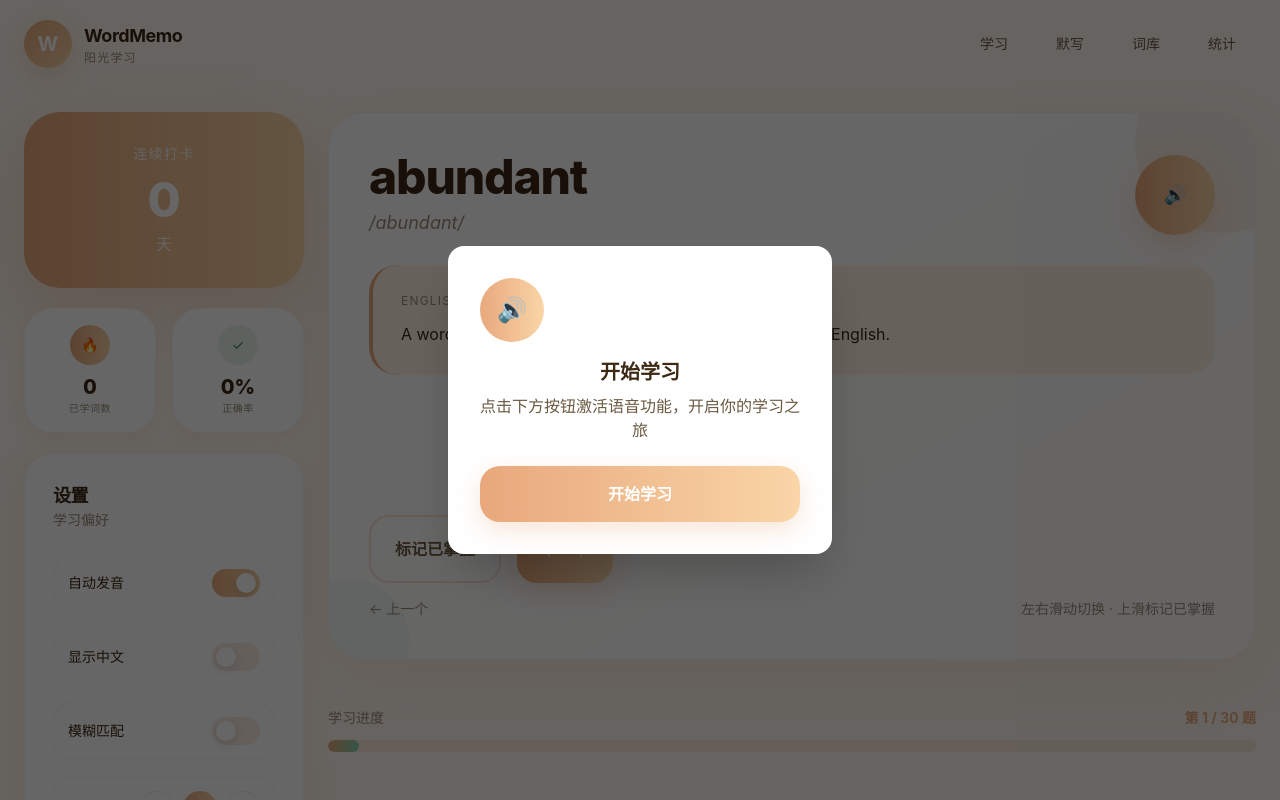
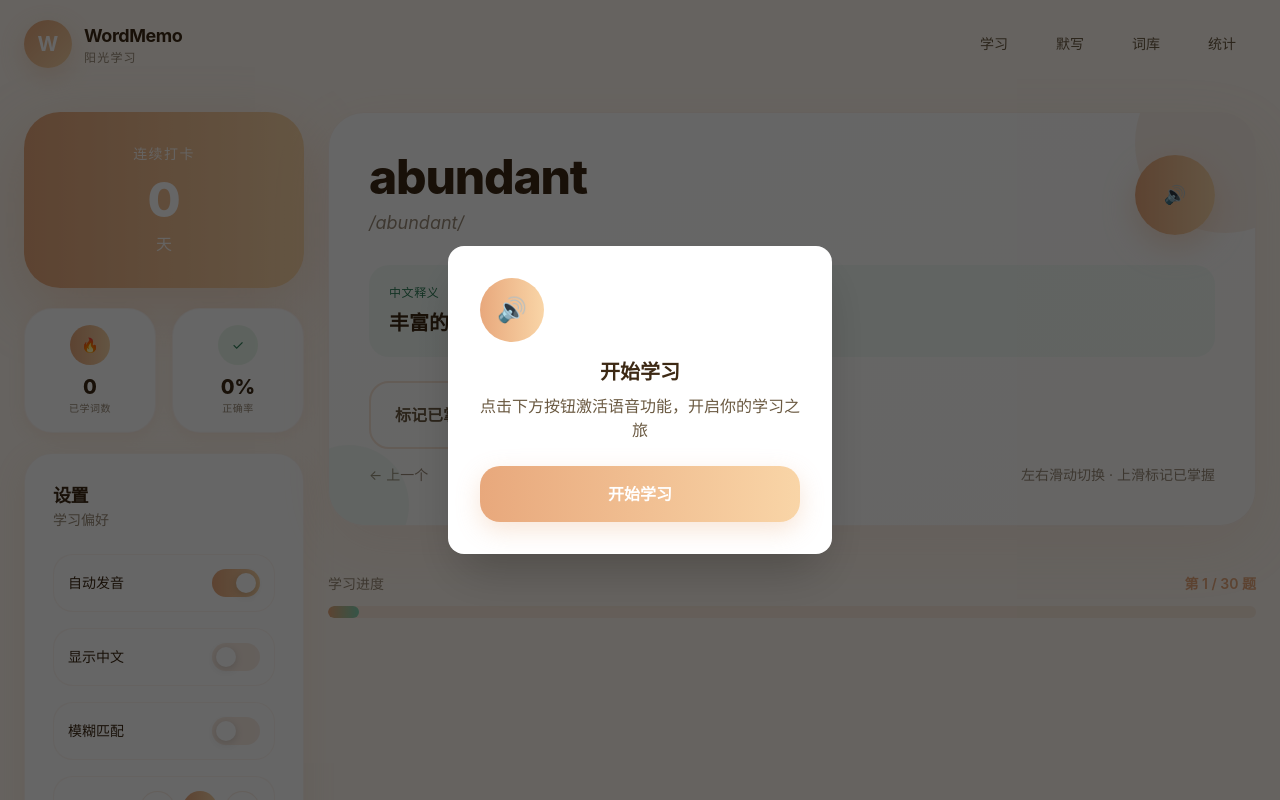
Before and after one commit to LEureka26/WordMemo, a Vue app: page / in a window 1280 px wide. Shown: the top 800 px of the page. Built offline with nearby package versions, Linux system fonts and the light colour scheme.

Commit message:
首页中文释义补充

```diff
--- a/src/components/learning/WordCard.vue
+++ b/src/components/learning/WordCard.vue
@@ -111,18 +111,7 @@ function handlePrev() {
       </p>
     </div>
 
-    <div class="definition-box bg-accent-light rounded-lg p-7 mb-6 relative z-10 border-l-4 border-primary">
-      <h3 class="text-xs uppercase tracking-widest text-text-muted mb-3">English Definition</h3>
-      <p class="text-base leading-relaxed text-text-primary">
-        A word that means something wonderful and amazing in English.
-      </p>
-    </div>
-
-    <div
-      class="chinese-hint bg-secondary/10 rounded-md p-5 mb-6 relative z-10"
-      :class="{ 'opacity-0 pointer-events-none': !showChinese }"
-      @click.stop="handleToggleChinese"
-    >
+    <div class="chinese-hint bg-secondary/10 rounded-md p-5 mb-6 relative z-10">
       <h3 class="text-xs uppercase tracking-wider text-[#2E7D58] mb-2">中文释义</h3>
       <p class="text-xl font-semibold text-text-primary">
         {{ word?.chinese?.join('；') || '-' }}
--- a/src/views/WordbookView.vue
+++ b/src/views/WordbookView.vue
@@ -176,7 +176,7 @@ async function batchDeleteWords() {
 
 <template>
   <div class="app-container max-w-[1440px] mx-auto px-6 min-h-screen flex flex-col">
-    <NavBar :current-route="route.name || ''" />
+    <NavBar :current-route="typeof route.name === 'string' ? route.name : ''" />
 
     <div class="flex-1 flex flex-col gap-6 pb-24 md:pb-6">
       <div class="card">
```
Also changed, not shown: 20 other files (tests, documents, lock files or other folders).
